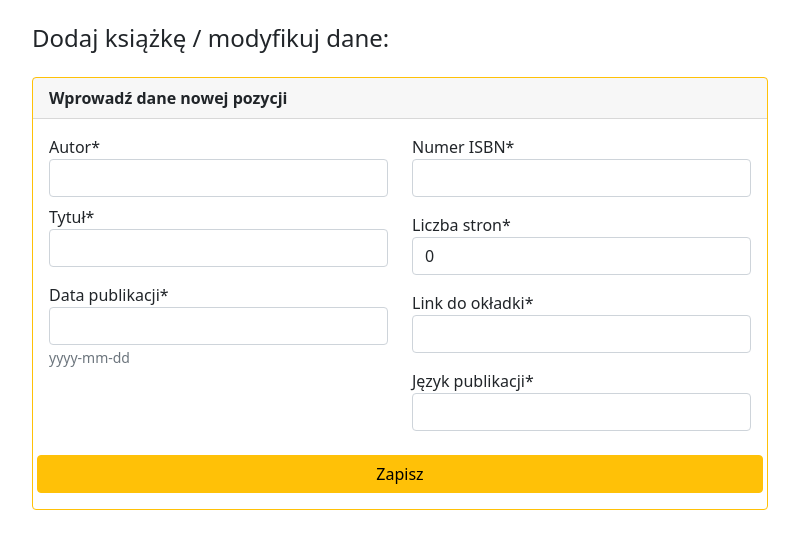
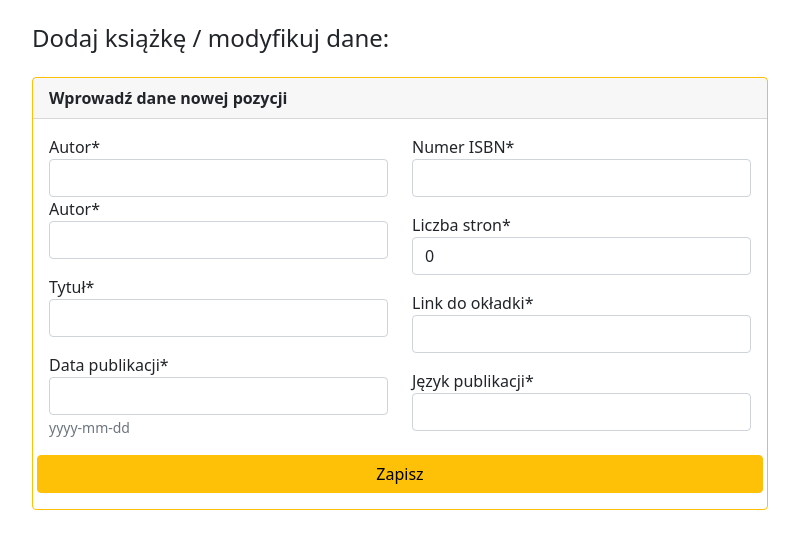
Before and after one commit to KosziDrimi/BooksApp, a Django app: page /add/ in a window 1280 px wide. Shown: the part 56-605 px from the top of the page, without its empty margins (50-849 px from the left). Run offline with Django 3.2, Linux system fonts and the light colour scheme; some libraries are stand-ins or nearby versions.

Commit message:
AutorFormSet created

```diff
--- a/books/templates/books/add_form.html
+++ b/books/templates/books/add_form.html
@@ -15,7 +15,7 @@
               <div class="card-body">
                 <div class="row">
                   <div class="col-md-6">
-                    <div class="mb-2">
+                    <div class="mb-3">
                       {{ autor_form|crispy }}
                     </div>
                     <div class="mb-3">
--- a/books/views.py
+++ b/books/views.py
@@ -1,5 +1,6 @@
 from django.shortcuts import render, redirect
 from django.views.generic import ListView
+from django.forms import modelformset_factory
 from rest_framework import viewsets
 from django_filters.views import FilterView
 from django_filters.rest_framework import DjangoFilterBackend
@@ -48,35 +49,42 @@ def index(request):
 
 
 def add(request):
+    AutorFormSet = modelformset_factory(Autor, form=AutorForm, extra=1, min_num=1, validate_min=True)
+
     if request.method == 'POST':
-        autor_form = AutorForm(request.POST)
         book_form = BookForm(request.POST)
+        autor_formset = AutorFormSet(request.POST)
 
-        if autor_form.is_valid() and book_form.is_valid():
-            autor = autor_form.cleaned_data['nazwisko']
-            try:
-                nazwisko = Autor.objects.filter(nazwisko__iexact=autor).get()
-            except ObjectDoesNotExist:
-                autor_form.save()
-                nazwisko = Autor.objects.last()
+        if autor_formset.is_valid() and book_form.is_valid():
+
+            for form in autor_formset.cleaned_data:
+                if len(form) > 0:
+                    name = form['nazwisko']
+
+                    try:
+                        nazwisko = Autor.objects.filter(nazwisko__iexact=name).get()
+                    except ObjectDoesNotExist:
+                        autor = Autor(nazwisko=name)
+                        autor.save()
+                        nazwisko = Autor.objects.last()
 
             data = book_form.cleaned_data
             data['autor'] = nazwisko
             try:
                 Book.objects.filter(numer_isbn=data['numer_isbn']).get()
-                messages.warning(request, "Pozycja o tym numerze ISBN już widnieje w bazie.")
+                messages.warning(request, 'Pozycja o tym numerze ISBN już widnieje w bazie.')
             except ObjectDoesNotExist:
                 book = Book(**data)
                 book.save()
-                messages.warning(request, "Pozycja dodana do bazy.")
+                messages.warning(request, 'Pozycja dodana do bazy.')
 
             return redirect('list')
 
     else:
-        autor_form = AutorForm()
+        autor_formset = AutorFormSet(queryset=Autor.objects.none())
         book_form = BookForm()
 
-    context = {'autor_form': autor_form, 'book_form': book_form}
+    context = {'autor_form': autor_formset, 'book_form': book_form}
     return render(request, 'books/add_form.html', context)
 
 
@@ -105,7 +113,7 @@ def delete(request, pk):
 
 
 def api_import(request):
-    url = 'https://www.googleapis.com/books/v1/volumes?startIndex=0&maxResults=40&q={}&key={}'
+    url = 'https://www.googleapis.com/books/v1/volumes?startIndex=0&maxResults=20&q={}&key={}'
     api_key = API_KEY
 
     if request.method == 'POST':
@@ -124,7 +132,7 @@ def api_import(request):
                 autor = (item['volumeInfo']['authors'][0] if 'authors' in item['volumeInfo'] else 'brak danych')
                 liczba_stron = (item['volumeInfo']['pageCount'] if 'pageCount' in item['volumeInfo'] else 0)
                 numer_isbn = (item['volumeInfo']['industryIdentifiers'][0]['identifier'] if 'industryIdentifiers'
-                                in item['volumeInfo'] else 'brak daych')
+                                in item['volumeInfo'] else 'brak danych')
                 link_do_okładki = (item['volumeInfo']['imageLinks']['thumbnail'] if 'imageLinks' in item['volumeInfo']
                                     else 'brak danych')
 
```
